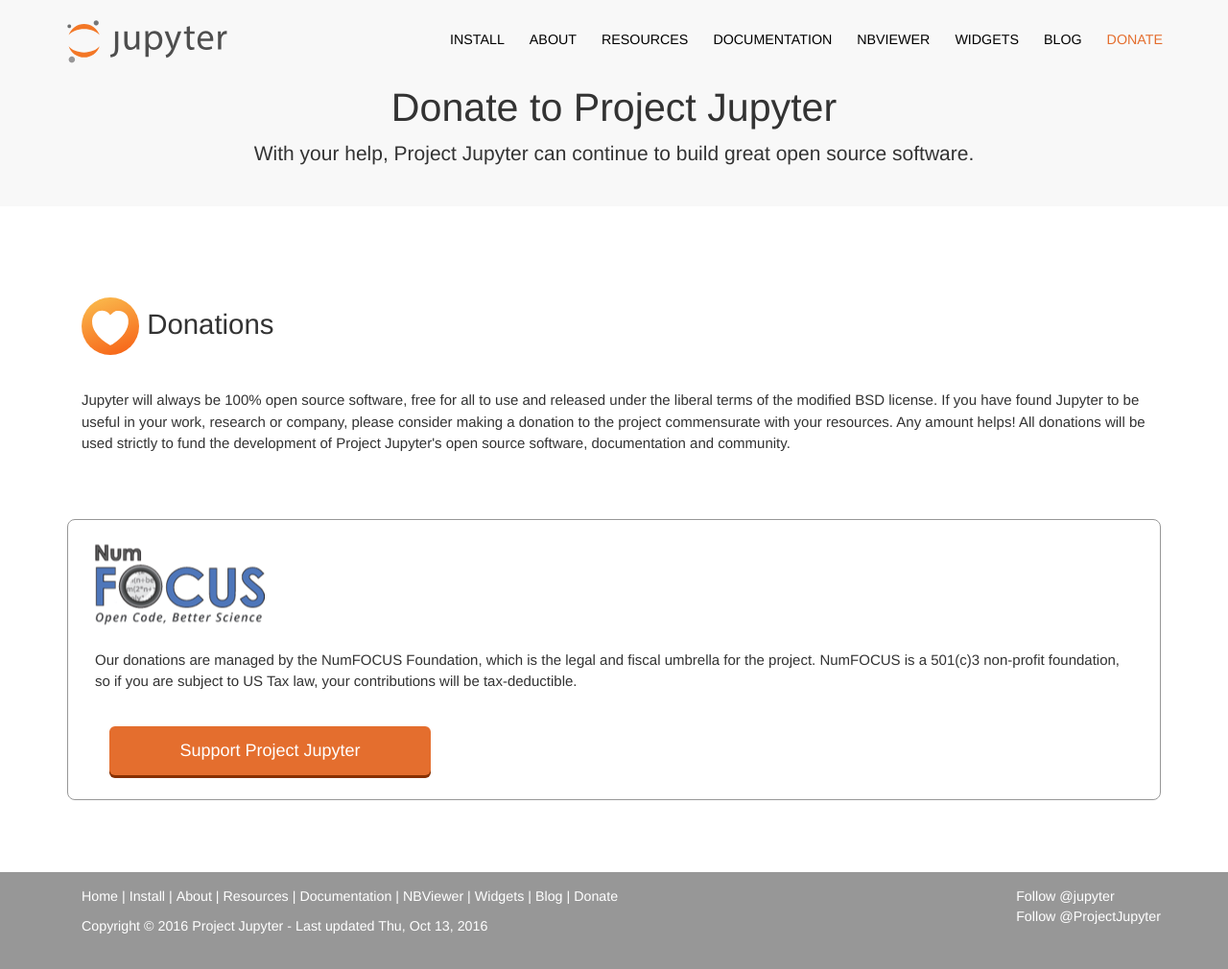
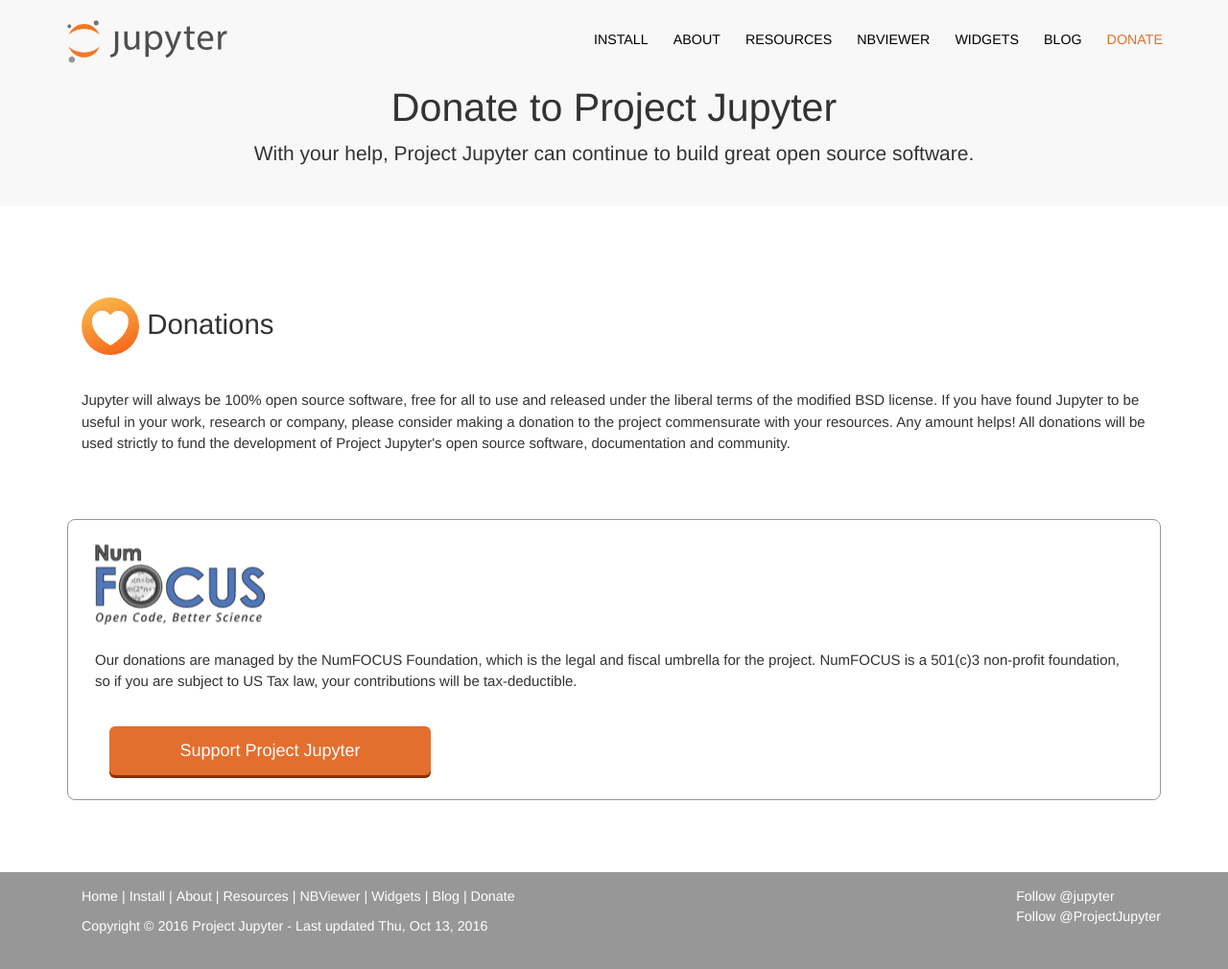
Before and after one commit to jupyter/jupyter.github.io, a Jekyll site: the page built from donate.html, in a window 1280 px wide and 1010 px high. Shown: the whole window at 96% size. Built offline with Jekyll 4.4.1, drawn with Linux system fonts in a browser that asks for light colours; comment, search, counter and statistics services are not loaded.

Commit message:
Remove navbar documentation link

```diff
--- a/_data/nav.yml
+++ b/_data/nav.yml
@@ -3,8 +3,6 @@
       url: https://jupyter.readthedocs.io/en/latest/install.html
     - About
     - Resources
-    - title: Documentation
-      url: https://jupyter.readthedocs.io/en/latest/index.html
     - title: NBViewer
       url: https://nbviewer.jupyter.org
     - Widgets
```
